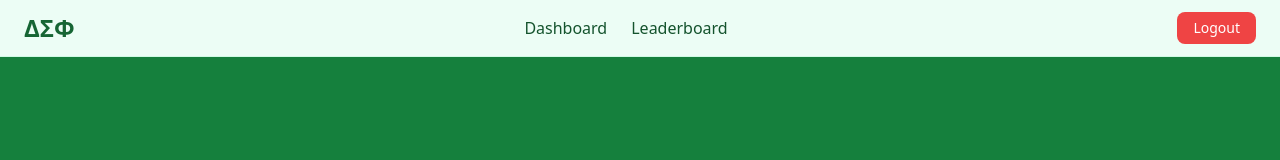
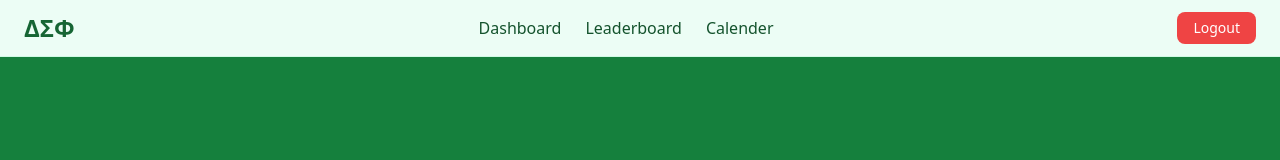
Before and after one commit to jerrryzhou/points_website, a React (Create React App) app in the folder website/: page /dashboard in a window 1280 px wide. Shown: the top 160 px of the page. Built offline with nearby package versions, Linux system fonts and the light colour scheme; no server answers; sample sign-in values are in the browser's storage.

Commit message:
added calender to navbar

```diff
--- a/website/src/components/navbar.jsx
+++ b/website/src/components/navbar.jsx
@@ -46,6 +46,12 @@ export default function Navbar() {
         >
           Leaderboard
         </Link>
+        <Link
+          to="/calender"
+          className="text-green-900 hover:text-green-700 font-medium"
+        >
+          Calender
+        </Link>
         {user?.position === "position-holder" && (
                   <Link
                     to="/points-given"
```
